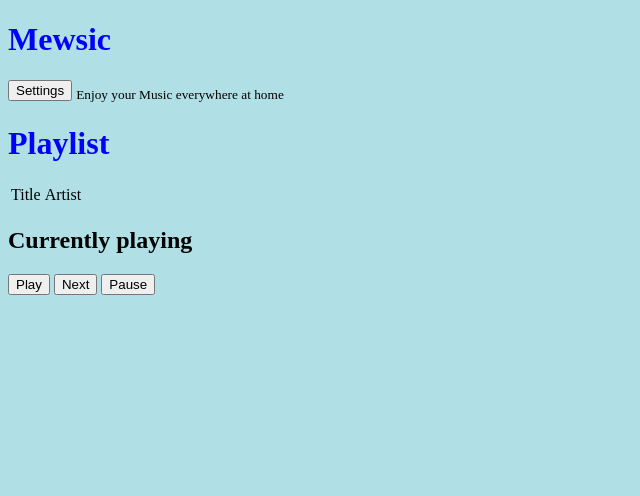
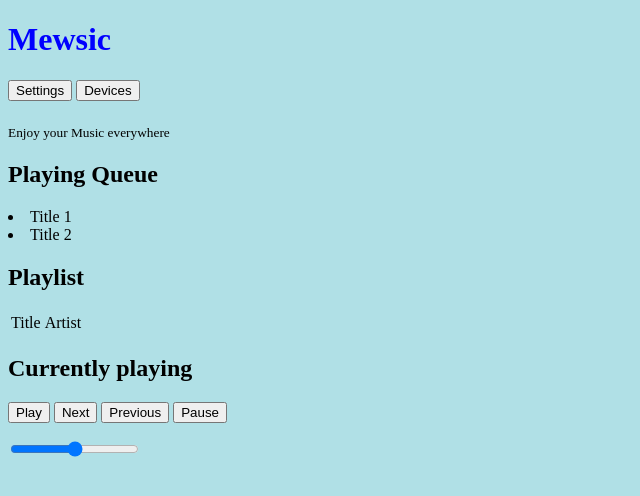
Before and after one commit to renn0xtek9/Mewsic, a website: page Clientside/index.html in a window 1280 px wide. Shown: the whole page, without its empty margins (0-640 px from the left). Drawn offline with Linux system fonts and the light colour scheme.

Commit message:
Add previous and paus button to client intefrace

```diff
--- a/Clientside/index.html
+++ b/Clientside/index.html
@@ -1,42 +1,69 @@
 <!DOCTYPE html>
 <html>
 <head>
-    <link rel="stylesheet" href="styles.css">
+    <meta charset=UTF-8">
+    <link rel="stylesheet" href="/styles.css">
     <script src="index_interaction.js"></script>
     <title>Mewsic</title>
-    <h1>Mewsic</h1>
-    <button name="settingsbutton" contextmenu="Change Mewsic Settings" title="Settings" onclick="window.location.href='/settings.html'">
-	Settings
-    </button>
-    <sub>Enjoy your Music everywhere at home</sub>
 </head>
 
 
 
 <body>
-<h1>Playlist</h1>
-<table>
-<tr>
-<td>Title</td>
-<td>Artist</td>
-</tr>
-</table>
+    <header
+           <div id="header">
+           <h1>Mewsic</h1>
+           </div>
+           <div id="navigation">
+            <button name="settingsbutton" contextmenu="Change Mewsic Settings" title="Settings" onclick="window.location.href='/settings.html'">
+                Settings
+            </button>
+            <button name="devicesbutton" contextmenu="Manage you devices pages" title="Devices" onclick="">Devices</button>
+           </div>
+
+
+<br>
+<sub>Enjoy your Music everywhere</sub>
+</header>
+
 
 </body>
+<aside id="sidebar">
+    <h2>Playing Queue</h2>
+    <li>Title 1</li>
+    <li>Title 2</li>
+</aside>
+<article>
+    <h2>Playlist</h2>
+    <table>
+    <tr>
+    <td>Title</td>
+    <td>Artist</td>
+    </tr>
+    </table>
+</article>
 
-<footer>
+<div id="footer">
     <h2>Currently playing</h2>
     <button name="playbutton" contextmenu="Play" title="Play/Pause music" onclick="playclicked()">
         Play
     </button>
-    <button name="nextbutton" contextmenu="Next Track music" title="Next">
+    <button name="nextbutton" contextmenu="Next music track" title="Next">
         Next
     </button>
-    <button name="pausbutton" contextmenu="Pause" title="Pause" onclick="pauseclicked()">
+    <button name="prevbutton" contextmenu="Previous music track" title="Prev">
+        Previous
+    </button>
+    <button name="pausbutton" contextmenu="Pause" title="Pause" onclick="pauseclicked();">
     Pause
     </button>
+    <p>
+    <input type="range" name="playcursor" wef />
+    </p>
 
 
 
-</footer>
+
+
+</div>
 </html>
```
